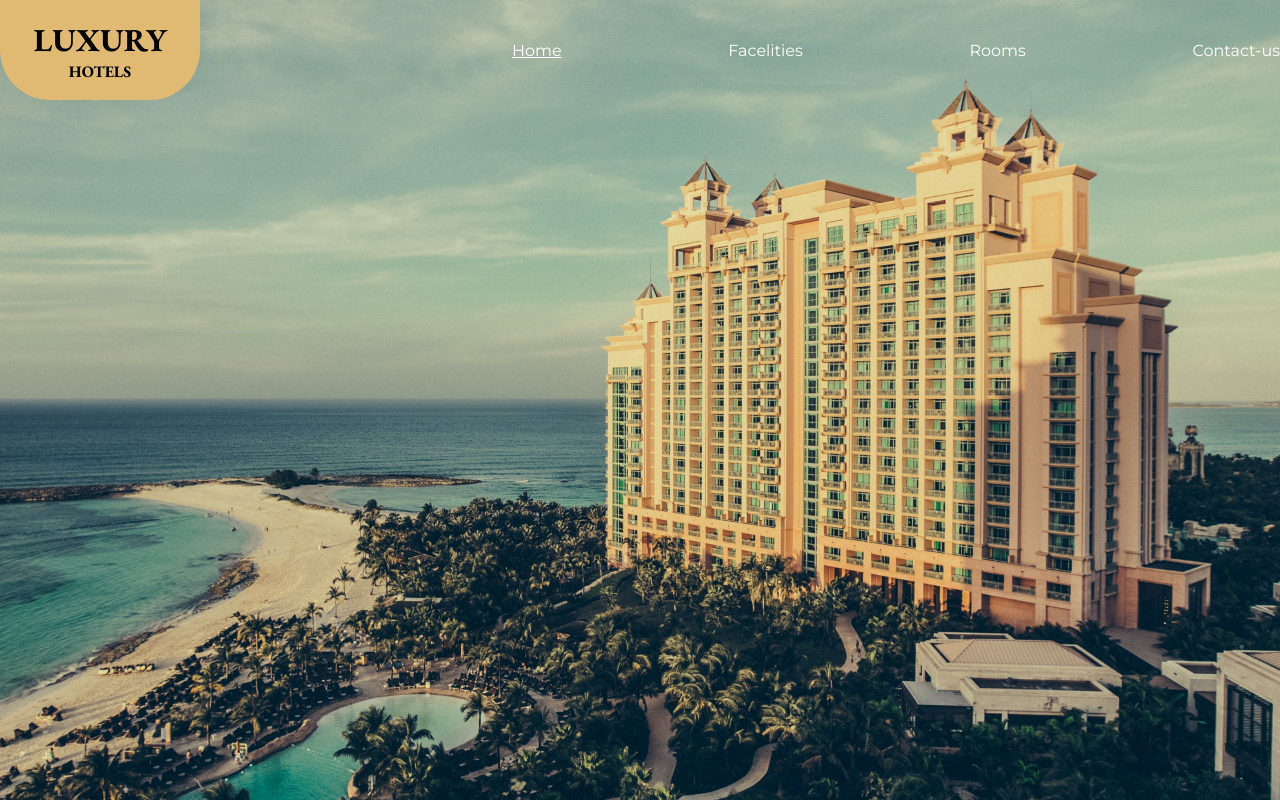
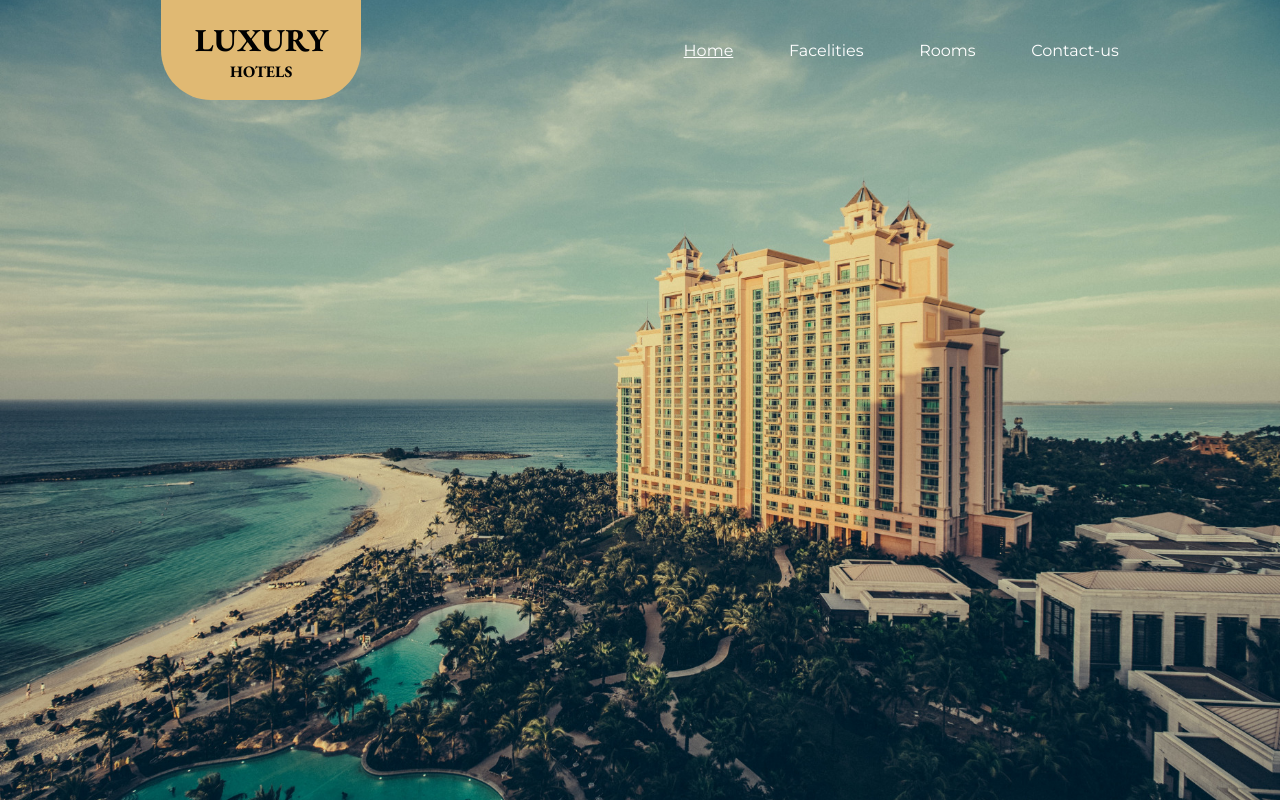
Before and after one commit to PauloVitorrr/Hotel, a plain HTML site: page index.html in a window 1280 px wide. Drawn offline with nearby package versions, Linux system fonts and the light colour scheme.

Commit message:
ajuste no background e header

```diff
--- a/css/style.css
+++ b/css/style.css
@@ -12,26 +12,22 @@ body {
   width: 100vw;
   height: 100vh;
 
-  background: lightblue;
   background-image: url(../assets/img/header-image-home.jpeg);
   background-position: center;
-  background-repeat: no-repeat;
+  background-size: 100%;
 
-}
-
-.container {
-  margin: 0 10% 0 10%;
 }
 
 header {
   display: flex;
   align-items: center;
-  justify-content: space-between;
+  justify-content: space-around;
 
 }
 
 .retangle {
-  display: grid;
+  display: flex;
+  justify-content: center;
   align-items: center;
   text-align: center;
 
@@ -47,7 +43,7 @@ header {
   display: flex;
   justify-content: space-between;
 
-  width: 60%;
+  width: 34%;
 
   font-family: "Montserrat";
 }
```
